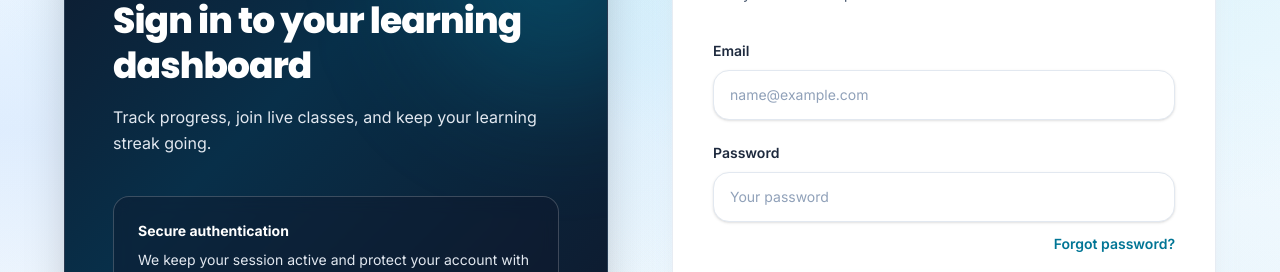
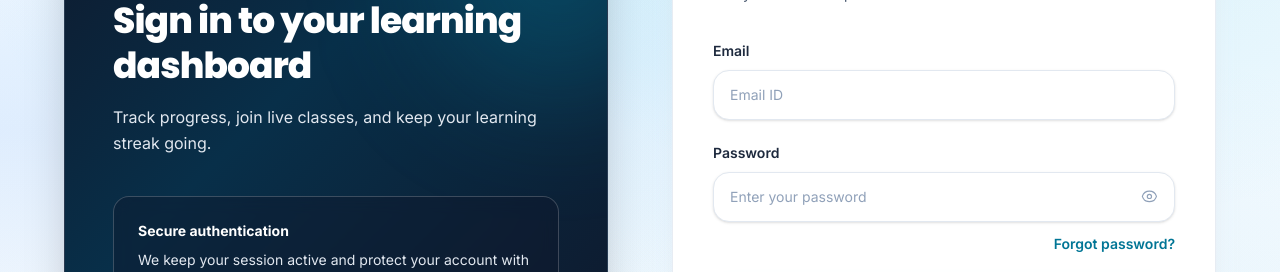
Before and after one commit to harishc889/edtech-platform-ui, a Next.js app: page /login in a window 1280 px wide. Shown: the part 309-581 px from the top of the page. Built offline with nearby package versions, Linux system fonts and the light colour scheme.

Commit message:
Refactor password field UI for consistency and improve placeholder text across login and registration forms. Hide Edge native controls for password reveal feature and adjust button styles for better accessibility.

```diff
--- a/app/components/password-field-with-toggle.tsx
+++ b/app/components/password-field-with-toggle.tsx
@@ -16,13 +16,13 @@ export const authPrimaryButtonClass =
   "flex w-full items-center justify-center rounded-full bg-gradient-to-r from-cyan-600 to-blue-600 px-4 py-4 text-sm font-bold text-white shadow-lg shadow-cyan-500/25 transition hover:from-cyan-500 hover:to-blue-500 disabled:cursor-not-allowed disabled:opacity-60";
 
 const toggleButtonClass =
-  "group absolute right-1.5 top-1/2 flex h-10 w-11 -translate-y-1/2 items-center justify-center rounded-xl bg-gradient-to-b from-white to-slate-50 text-slate-500 shadow-[inset_0_1px_0_0_rgba(255,255,255,0.9),0_1px_2px_rgba(15,23,42,0.06)] ring-1 ring-slate-200/90 transition hover:to-cyan-50/80 hover:text-cyan-700 hover:ring-cyan-300/60 hover:shadow-[0_4px_14px_-4px_rgba(6,182,212,0.35)] active:scale-[0.97] focus-visible:outline focus-visible:outline-2 focus-visible:outline-offset-2 focus-visible:outline-cyan-500";
+  "group absolute right-3 top-1/2 flex h-7 w-7 -translate-y-1/2 items-center justify-center rounded-full bg-transparent p-0 text-slate-400 transition hover:text-cyan-700 focus-visible:outline focus-visible:outline-2 focus-visible:outline-offset-2 focus-visible:outline-cyan-500";
 
 function EyeIcon({ visible }: { visible: boolean }) {
   if (visible) {
     return (
       <svg
-        className="h-[1.35rem] w-[1.35rem] transition group-hover:scale-105"
+        className="h-[1.05rem] w-[1.05rem] transition"
         fill="none"
         viewBox="0 0 24 24"
         stroke="currentColor"
@@ -39,7 +39,7 @@ function EyeIcon({ visible }: { visible: boolean }) {
   }
   return (
     <svg
-      className="h-[1.35rem] w-[1.35rem] transition group-hover:scale-105"
+      className="h-[1.05rem] w-[1.05rem] transition"
       fill="none"
       viewBox="0 0 24 24"
       stroke="currentColor"
@@ -94,7 +94,7 @@ export function PasswordFieldWithToggle({
       <span className="text-sm font-semibold text-slate-800">{label}</span>
       <div className="relative mt-2">
         <input
-          className={`${authInputBase} pr-4`}
+          className={`${authInputBase} pr-14`}
           name={name}
           placeholder={placeholder}
           type={visible ? "text" : "password"}
@@ -102,7 +102,7 @@ export function PasswordFieldWithToggle({
           onChange={onChange}
           autoComplete={autoComplete}
         />
-        {/* <button
+        <button
           type="button"
           onClick={onToggleVisible}
           className={toggleButtonClass}
@@ -110,7 +110,7 @@ export function PasswordFieldWithToggle({
           aria-pressed={visible}
         >
           <EyeIcon visible={visible} />
-        </button> */}
+        </button>
       </div>
       {error ? <p className="mt-2 text-sm text-red-600">{error}</p> : null}
     </label>
--- a/app/globals.css
+++ b/app/globals.css
@@ -138,3 +138,9 @@ body {
 .home-faq-html :where(a:hover) {
   color: rgb(186 230 253);
 }
+
+/* Keep password reveal UI consistent across browsers by hiding Edge native controls. */
+input[type="password"]::-ms-reveal,
+input[type="password"]::-ms-clear {
+  display: none;
+}
--- a/app/login/forgot-password/page.tsx
+++ b/app/login/forgot-password/page.tsx
@@ -89,7 +89,7 @@ export default function ForgotPasswordPage() {
               <input
                 name="email"
                 className={authInputClass}
-                placeholder="name@example.com"
+                placeholder="Email ID"
                 value={email}
                 onChange={(e) => {
                   setEmail(e.target.value);
--- a/app/login/otp/page.tsx
+++ b/app/login/otp/page.tsx
@@ -95,7 +95,7 @@ export default function OtpLoginPage() {
               </span>
               <input
                 className={inputClass}
-                placeholder="name@example.com or +1 555 123 4567"
+                placeholder="Email ID or +1 555 123 4567"
                 value={identifier}
                 onChange={(e) => handleIdentifierChange(e.target.value)}
                 autoComplete="username"
--- a/app/login/page.tsx
+++ b/app/login/page.tsx
@@ -126,7 +126,7 @@ export default function LoginPage() {
                 <input
                   name="email"
                   className={authInputClass}
-                  placeholder="name@example.com"
+                  placeholder="Email ID"
                   value={email}
                   onChange={(e) => {
                     setEmail(e.target.value);
@@ -144,7 +144,7 @@ export default function LoginPage() {
               <PasswordFieldWithToggle
                 label="Password"
                 name="password"
-                placeholder="Your password"
+                placeholder="Enter your password"
                 autoComplete="current-password"
                 value={password}
                 onChange={(e) => {
--- a/app/register/page.tsx
+++ b/app/register/page.tsx
@@ -183,7 +183,7 @@ export default function RegisterPage() {
                 <input
                   name="email"
                   className={authInputClass}
-                  placeholder="name@example.com"
+                  placeholder="Email ID"
                   value={email}
                   onChange={(e) => {
                     setEmail(e.target.value);
```
